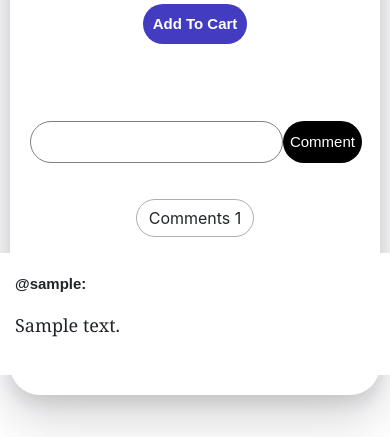
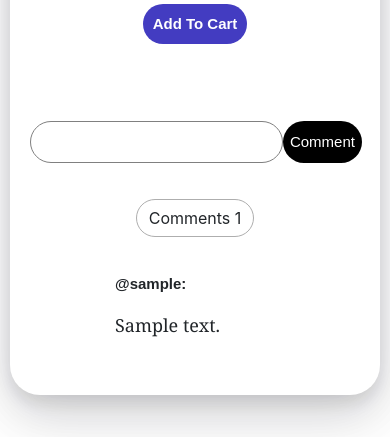
Before and after one commit to sarahrosehumenik/creative_marketplace, a Django app: page /products/1/ in a window 390 px wide, after a click that opens the changed part. Shown: the part 742-1179 px from the top of the page. Run offline with Django 4.2, Linux system fonts and the light colour scheme; tables that the repository leaves empty hold one stand-in row (values such as "Sample post"); grey boxes marked "Sample" are stand-in pictures; some libraries are stand-ins or nearby versions.

Commit message:
responsive comment section'

```diff
--- a/main_app/static/css/style.css
+++ b/main_app/static/css/style.css
@@ -499,6 +499,10 @@ color: grey;
  .detail-hashtag {
    margin: 5px auto;
  }
+ #comment-section {
+
+  width: 200px;
+}
 }
 /* profile */
 
```
